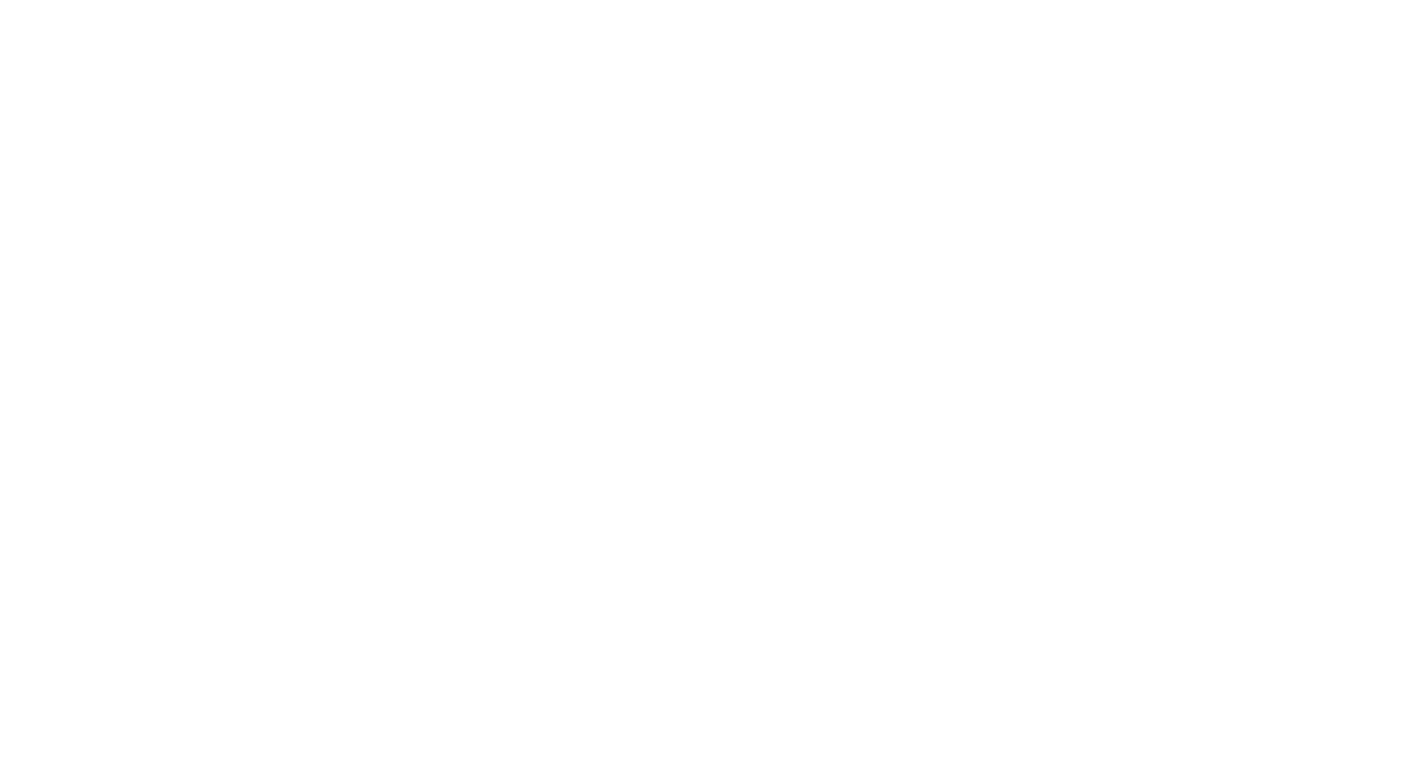
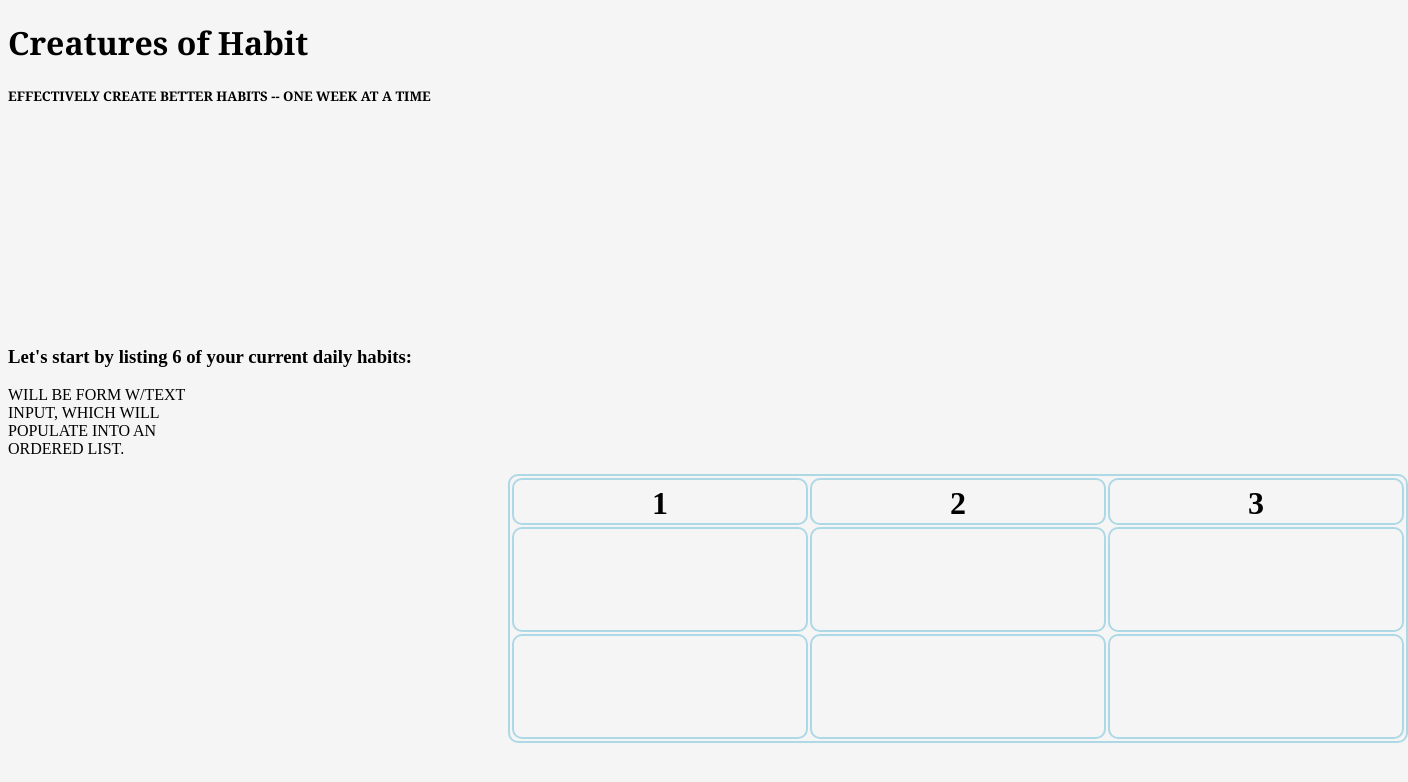
Before and after one commit to ellenbrianne/phase-1-project, a plain HTML site: page index.html in a window 1280 px wide. Shown: the whole page, 1408 px wide, since content can reach past the window. Drawn offline with Linux system fonts and the light colour scheme.

Commit message:
space for initial list, empty table meant to drag habits to

```diff
--- a/index.html
+++ b/index.html
@@ -5,7 +5,31 @@
     <title>Creatures of Habit</title>
   </head>
   <body>
-
+    <h1 class="headers">Creatures of Habit</h1>
+    <h5 class="headers">EFFECTIVELY CREATE BETTER HABITS -- ONE WEEK AT A TIME</h5>
+    <div class="initial-list">
+        <h3>Let's start by listing 6 of your current daily habits:</h3>
+            <p id="form-placeholder">WILL BE FORM W/TEXT INPUT, WHICH WILL POPULATE INTO AN ORDERED LIST.</p>
+    </div>
+    <div class="ranks">
+        <table>
+            <tr>
+                <th>1</th>
+                <th>2</th>
+                <th>3</th>
+            </tr>
+            <tr>
+                <td></td>
+                <td></td>
+                <td></td>
+            </tr>
+            <tr>
+                <td></td>
+                <td></td>
+                <td></td>
+            </tr>
+        </table>
+    </div>
     <script src="/script.js"></script>
   </body>
   </html>
--- a/style.css
+++ b/style.css
@@ -0,0 +1,42 @@
+body {
+    background: rgb(245, 245, 245);
+}
+
+.headers {
+    font-family:Georgia, 'Times New Roman', Times, serif
+}
+
+.initial-list {
+    padding-top: 200px;
+    text-align: left;
+}
+
+#form-placeholder {
+    text-align: left;
+    display: block;
+    width: 200px;
+}
+
+.ranks {
+    padding-left: 500px;
+}
+
+table {
+    width: 900px;
+}
+
+table, th, td {
+    border-radius: 10px;
+    border: 2px solid lightblue;
+}
+
+th {
+    padding-top: 5px;
+    font-size: xx-large;
+}
+
+td {
+    padding-top: 100px;
+    padding-left: 40px;
+    text-align: center;
+}
```
